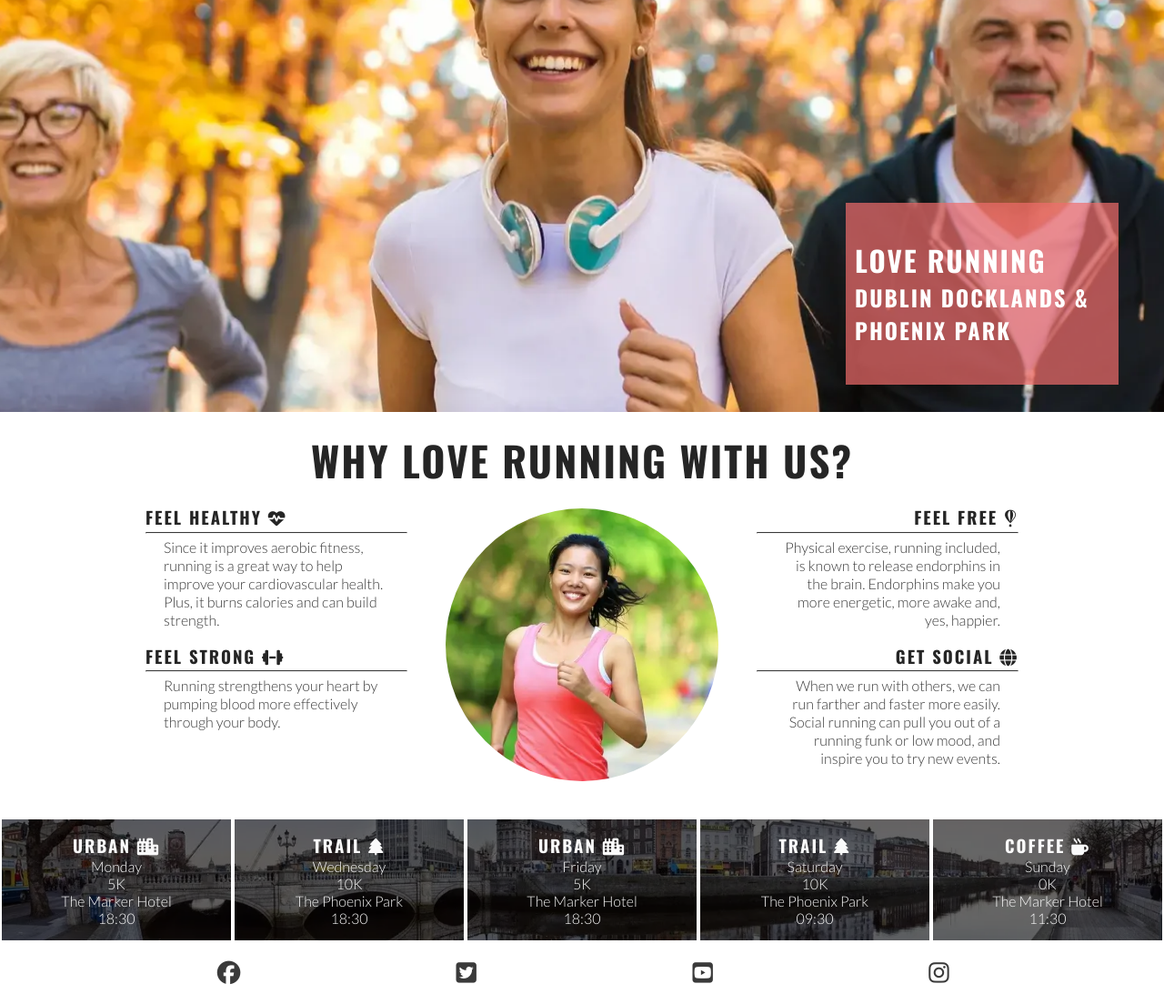
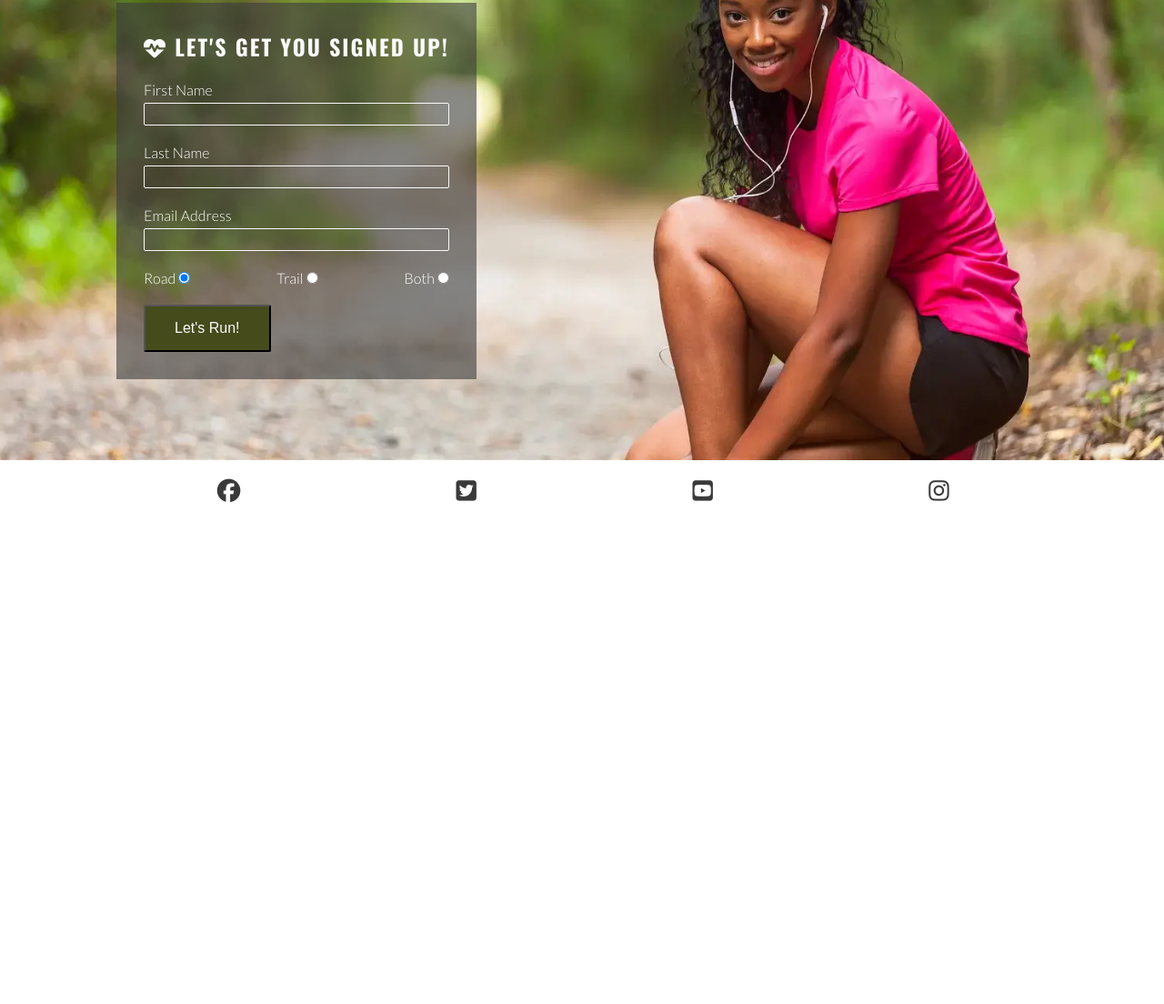
Before and after one commit to GeorgeBarh/love-running-project, a plain HTML site: page signup.html in a window 1280 px wide. Shown: the part 226-1330 px from the top of the page at 91% size. After the commit the page ends 800 px from the top, so only its background shows below. Drawn offline with nearby package versions, Linux system fonts and the light colour scheme.

Commit message:
Fix: signup page

```diff
--- a/signup.html
+++ b/signup.html
@@ -31,100 +31,43 @@
         </label>
         <nav>
             <ul id="menu">
-                <li><a href="index.html" class="active">Home</a></li>
+                <li><a href="index.html">Home</a></li>
                 <li><a href="gallery.html">Gallery</a></li>
-                <li><a href="signup.html">Sign Up</a></li>
+                <li><a href="signup.html" class="active">Sign Up</a></li>
             </ul>
         </nav>
     </header>
 
     <!-- Main content -->
     <main>
-        <!-- Hero section -->
-        <section id="hero">
-            <div id="cover-text">
-                <h2>Love Running</h2>
-                <h3>Dublin Docklands & Phoenix Park</h3>
-            </div>
-        </section>
-
-        <!-- Reasons section -->
-        <section id="reasons">
-            <h2>Why love running with us?</h2>
-            <div id="benefits">
-                <div id="benefits-physical">
+        <section id="signup">
+            <form id="signup-form" method="POST" action="https://formdump.codeinstitute.net">
+                <h2><i class="fa-solid fa-heartbeat"></i> Let's get you signed up!</h2>
+                <label for="first-name">First Name</label>
+                <input type="text" name="first_name" id="first-name" class="text-input" required>
+                <br>
+                <label for="last-name">Last Name</label>
+                <input type="text" name="last_name" id="last-name" class="text-input" required>
+                <br>
+                <label for="email-address">Email Address</label>
+                <input type="email" name="email_address" id="email-address" class="text-input" required>
+                <br>
+                <div class="radio-buttons">
                     <div>
-                        <h3>Feel healthy <i class="fa-solid fa-heart-pulse"></i></h3>
-                        <hr>
-                        <p>Since it improves aerobic fitness, running is a great way to help improve your cardiovascular
-                            health. Plus, it burns calories and can build strength.</p>
+                        <label for="road">Road</label>
+                        <input type="radio" name="running_preference" id="road" value="road" required checked>
                     </div>
                     <div>
-                        <h3>Feel strong <i class="fa-solid fa-dumbbell"></i></h3>
-                        <hr>
-                        <p>Running strengthens your heart by pumping blood more effectively through your body.</p>
+                        <label for="trail">Trail</label>
+                        <input type="radio" name="running_preference" id="trail" value="trail" required>
+                    </div>
+                    <div>
+                        <label for="both">Both</label>
+                        <input type="radio" name="running_preference" id="both" value="both" required>
                     </div>
                 </div>
-                <div id="benefits-mental">
-                    <div>
-                        <h3>Feel free <i class="fa-brands fa-fly"></i></h3>
-                        <hr>
-                        <p>Physical exercise, running included, is known to release endorphins in the brain. Endorphins
-                            make you more energetic, more awake and, yes, happier.</p>
-                    </div>
-                    <div>
-                        <h3>Get social <i class="fa-solid fa-globe"></i></h3>
-                        <hr>
-                        <p>When we run with others, we can run farther and faster more easily. Social running can pull
-                            you out of a running funk or low mood, and inspire you to try new events.</p>
-                    </div>
-                </div>
-                <div id="benefits-image">
-                    <div id="circle-cover-bg"></div>
-                </div>
-            </div>
-        </section>
-
-        <!-- Meetup times section -->
-        <section id="meetups">
-            <h2 class="hidden-heading">Meet-up Times</h2>
-            <div id="times">
-                <div>
-                    <h3>Urban <i class="fa-solid fa-city"></i></h3>
-                    <p>Monday</p>
-                    <p>5K</p>
-                    <p>The Marker Hotel</p>
-                    <p>18:30</p>
-                </div>
-                <div>
-                    <h3>Trail <i class="fa-solid fa-tree"></i></h3>
-                    <p>Wednesday</p>
-                    <p>10K</p>
-                    <p>The Phoenix Park</p>
-                    <p>18:30</p>
-                </div>
-                <div>
-                    <h3>Urban <i class="fa-solid fa-city"></i></h3>
-                    <p>Friday</p>
-                    <p>5K</p>
-                    <p>The Marker Hotel</p>
-                    <p>18:30</p>
-                </div>
-                <div>
-                    <h3>Trail <i class="fa-solid fa-tree"></i></h3>
-                    <p>Saturday</p>
-                    <p>10K</p>
-                    <p>The Phoenix Park</p>
-                    <p>09:30</p>
-                </div>
-                <div>
-                    <h3>Coffee <i class="fa-solid fa-mug-hot"></i></h3>
-                    <p>Sunday</p>
-                    <p>0K</p>
-                    <p>The Marker Hotel</p>
-                    <p>11:30</p>
-                </div>
-            </div>
+                <button type="submit" class="join-button">Let's Run!</button>
+            </form>
         </section>
     </main>
 
```
